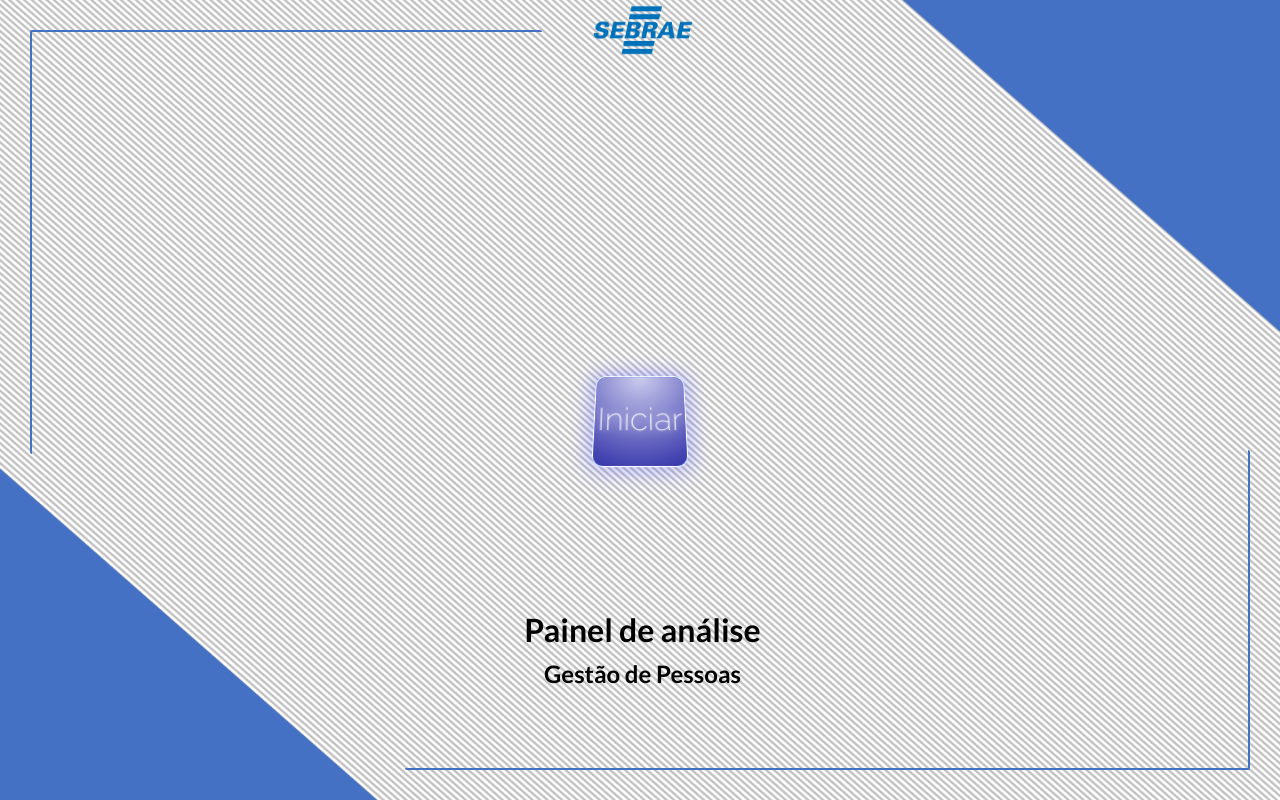
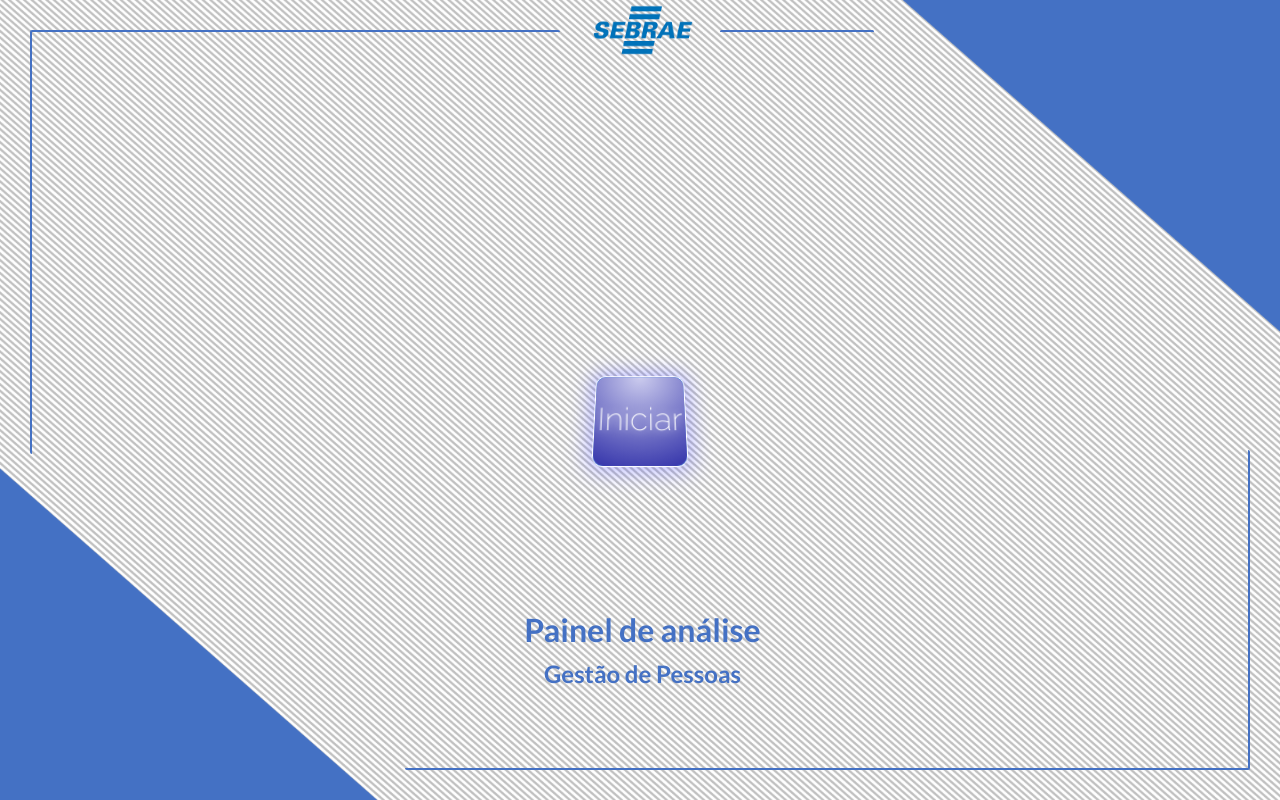
Before and after one commit to matheusassed/layout-painel-gp, a plain HTML site: page index.html in a window 1280 px wide. Shown: the top 800 px of the page. Drawn offline with Linux system fonts and the light colour scheme; grey boxes are pictures that could not be loaded; a web font is replaced by a local one.

Commit message:
ajustes layout e cor de fonte

```diff
--- a/Painel_RH.css
+++ b/Painel_RH.css
@@ -446,7 +446,7 @@ h2 {
 }
 .decoration-top{
   background: transparent;
-  width: 40%;
+  width: calc(50% - 110px);
   height: 53%;
   position: absolute;
   border-top: 2px solid #4471C4;
@@ -454,6 +454,17 @@ h2 {
   border-radius: 2px;
   box-sizing: border-box;
   left: 30px;
+  top: 30px;
+}
+.decoration-top-2{
+  background: transparent;
+  width: 12%;
+  height: 3px;
+  position: absolute;
+  border-top: 2px solid #4471C4;
+  border-radius: 2px;
+  box-sizing: border-box;
+  left: calc(50% + 80px);
   top: 30px;
 }
 .logomarca{
@@ -465,9 +476,10 @@ h2 {
 }
 header h1, h2{
   font-family: 'ABeeZee', 'Lato', sans-serif;
+  color: #4471C4;
 }
 @media screen and (max-width: 1000px){
-  .logomarca, .decoration-bottom, .decoration-top{
+  .logomarca, .decoration-bottom, .decoration-top, .decoration-top-2{
     display: none;
   }
 }
--- a/index.html
+++ b/index.html
@@ -16,6 +16,7 @@
     <!-- partial:index.partial.html -->
     <div class="decoration-bottom"></div>
     <div class="decoration-top"></div>
+    <div class="decoration-top-2"></div>
     <header>
         <img class="logomarca" src="logo.png" alt="Logo Sebrae">
         <div class="header-text">
```
